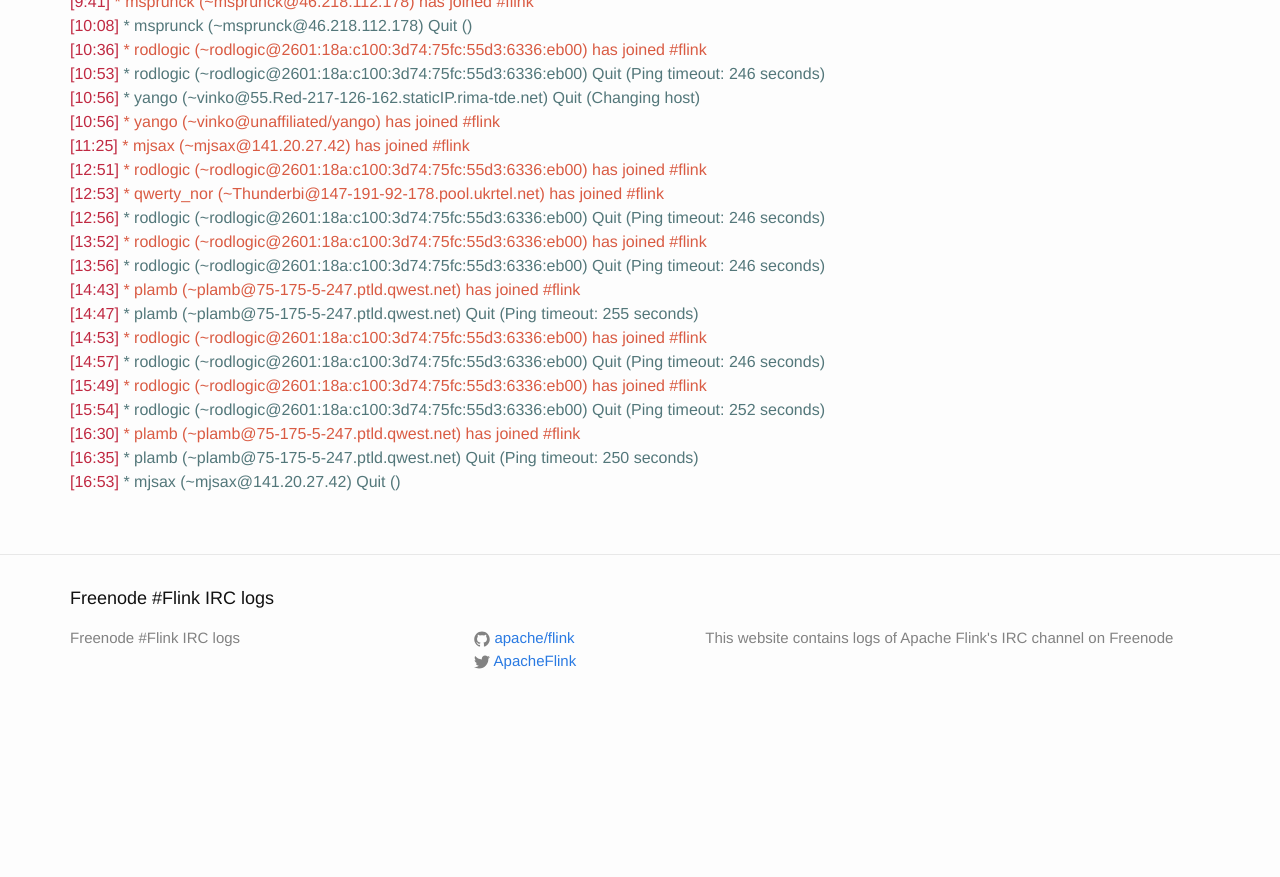
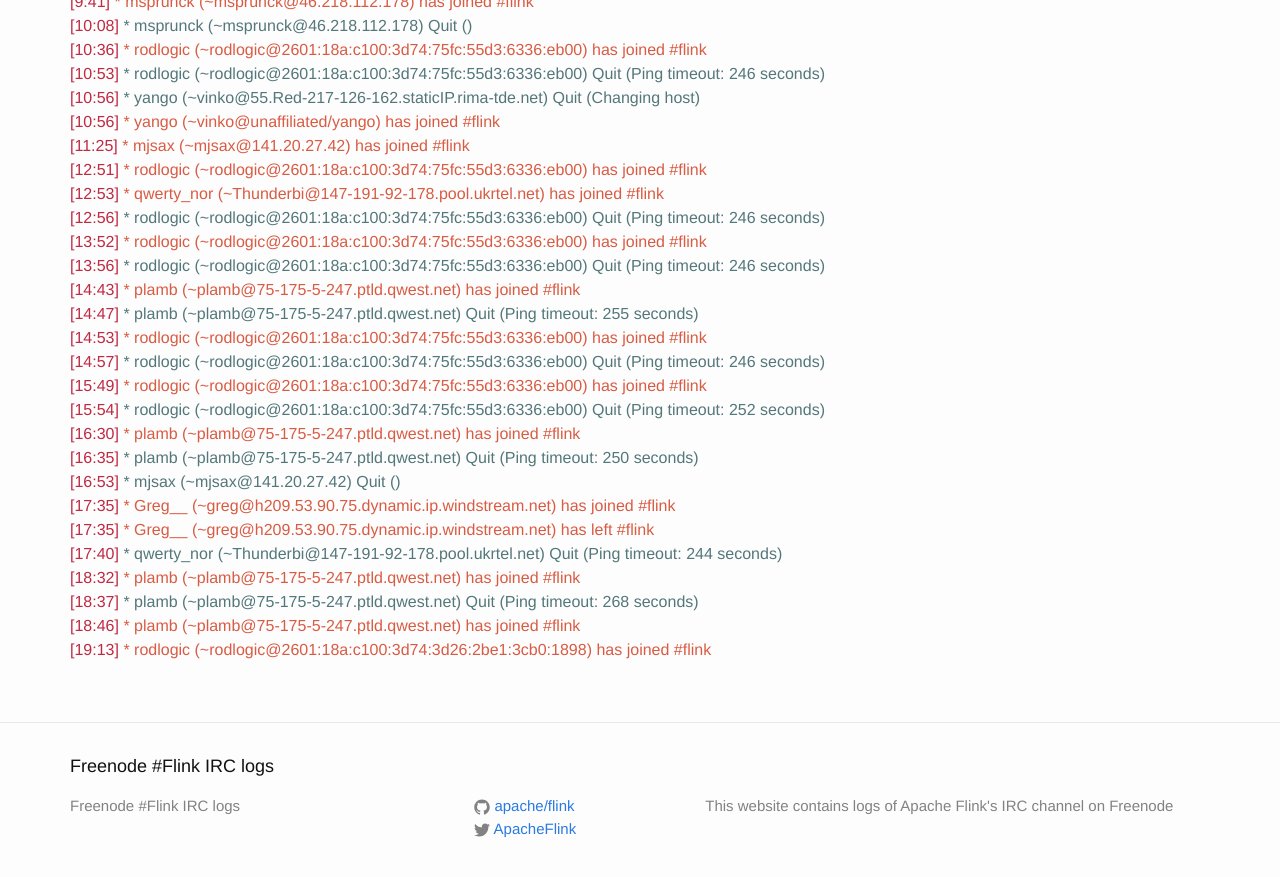
Before and after one commit to flink-irc-logs/flink-irc-logs.github.io, a Jekyll site: the page built from _posts/2015-10-23-logs.markdown, in a window 1280 px wide and 900 px high, scrolled down 810 px. Shown: the top 877 px of the window. Built offline with Jekyll 4.4.1, drawn with Linux system fonts in a browser that asks for light colours; before the commit the page ends 1542 px from its top, so only the background shows below that.

Commit message:
Update of the logs on Fri Oct 23 19:28:38 CEST 2015

```diff
--- a/_posts/2015-10-23-logs.markdown
+++ b/_posts/2015-10-23-logs.markdown
@@ -50,3 +50,10 @@
 <span class="irc-date">[16:30]</span> <span class="irc-green">* plamb (~plamb@75-175-5-247.ptld.qwest.net) has joined #flink</span><br />
 <span class="irc-date">[16:35]</span> <span class="irc-navy">* plamb (~plamb@75-175-5-247.ptld.qwest.net) Quit (Ping timeout: 250 seconds)</span><br />
 <span class="irc-date">[16:53]</span> <span class="irc-navy">* mjsax (~mjsax@141.20.27.42) Quit ()</span><br />
+<span class="irc-date">[17:35]</span> <span class="irc-green">* Greg__ (~greg@h209.53.90.75.dynamic.ip.windstream.net) has joined #flink</span><br />
+<span class="irc-date">[17:35]</span> <span class="irc-green">* Greg__ (~greg@h209.53.90.75.dynamic.ip.windstream.net) has left #flink</span><br />
+<span class="irc-date">[17:40]</span> <span class="irc-navy">* qwerty_nor (~Thunderbi@147-191-92-178.pool.ukrtel.net) Quit (Ping timeout: 244 seconds)</span><br />
+<span class="irc-date">[18:32]</span> <span class="irc-green">* plamb (~plamb@75-175-5-247.ptld.qwest.net) has joined #flink</span><br />
+<span class="irc-date">[18:37]</span> <span class="irc-navy">* plamb (~plamb@75-175-5-247.ptld.qwest.net) Quit (Ping timeout: 268 seconds)</span><br />
+<span class="irc-date">[18:46]</span> <span class="irc-green">* plamb (~plamb@75-175-5-247.ptld.qwest.net) has joined #flink</span><br />
+<span class="irc-date">[19:13]</span> <span class="irc-green">* rodlogic (~rodlogic@2601:18a:c100:3d74:3d26:2be1:3cb0:1898) has joined #flink</span><br />
```
